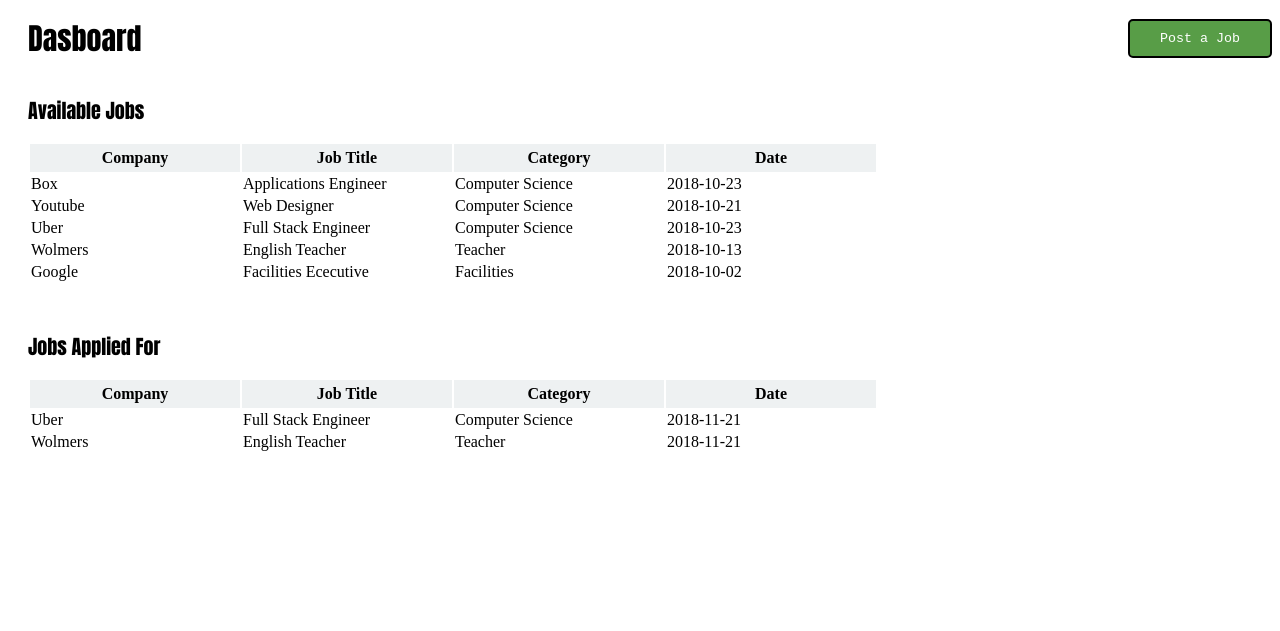
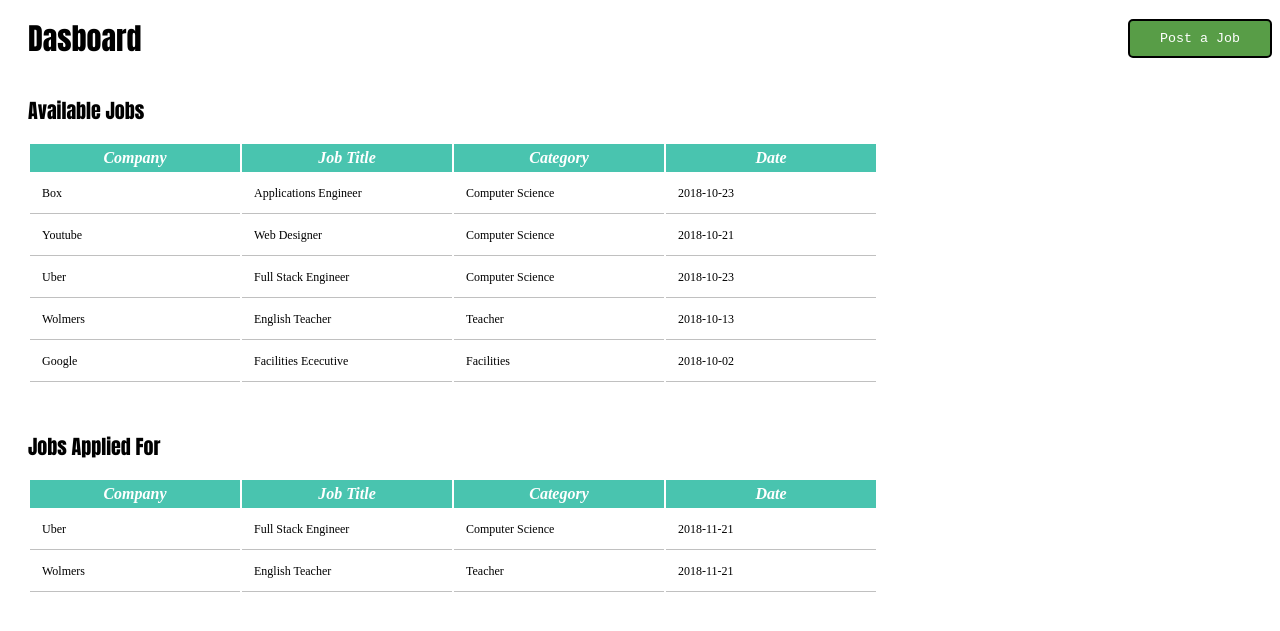
Before and after one commit to JeromeCameron/info2180-project3, a PHP site: page /dashboard.html in a window 1280 px wide. Shown: the top 631 px of the page. Run offline with PHP 8.4, Linux system fonts and the light colour scheme; data comes from the database, SQL or seed files in the repository; some libraries are stand-ins or nearby versions.

Commit message:
style dashboard tables

```diff
--- a/dashboard.css
+++ b/dashboard.css
@@ -39,12 +39,23 @@ button{
 }
 
 th{
-    background-color: #eef1f2;
+    background-color: #49C4AF;
     width: 200px;
     padding: 5px;
     text-align: center;
+    color: white;
+    font-style: oblique;
 }
 
 table{
     padding-bottom: 30px;
 }
+
+td{
+    border-bottom: 1px solid #C0C0C0;
+    padding: 12px;
+    font-size: 12px;
+}
+tr:hover{
+    background-color: #EEEEEE;
+}
--- a/index.css
+++ b/index.css
@@ -22,8 +22,8 @@ a:link, a:visited{
     grid-template-columns: repeat(6,250px);
     grid-auto-rows: repeat(8,300px);
     grid-column-gap: 10px;
-    margin: auto;
-    width:70%;
+    /*margin: auto;*/
+    /*width:70%;*/
 }
 
 #main{
```
